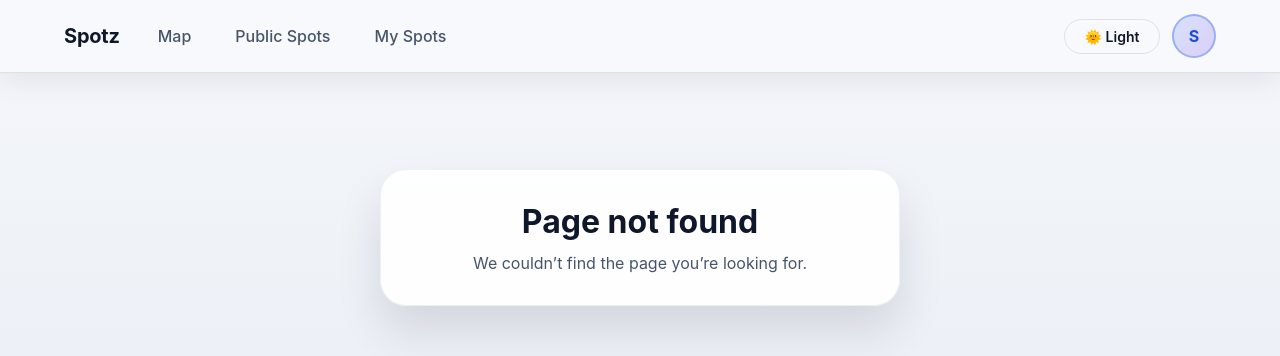
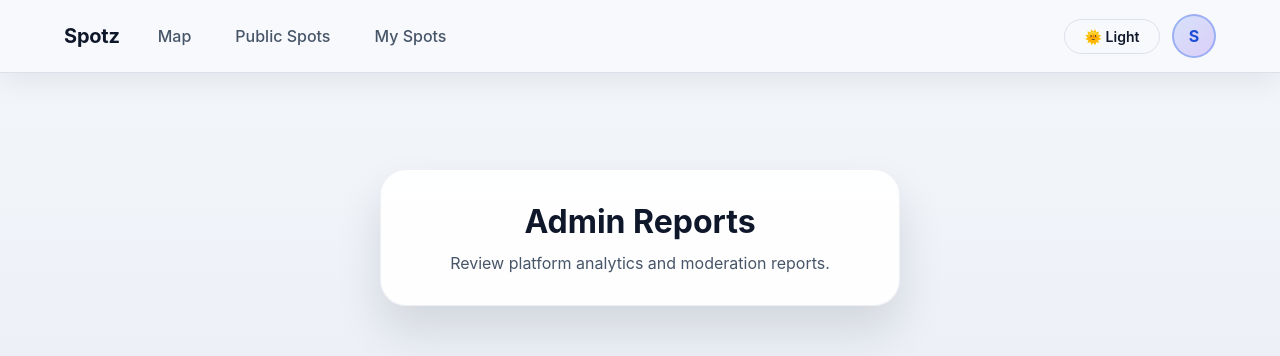
Before and after one commit to Eduardsss/Spots, a React (Vite) app in the folder client/: page /admin/reports in a window 1280 px wide. Before the commit this address had no page. Shown: the top 356 px of the page. Built offline with nearby package versions, Linux system fonts and the light colour scheme; sample sign-in values are in the browser's storage.

Commit message:
Add admin reports page route

```diff
--- a/client/src/App.tsx
+++ b/client/src/App.tsx
@@ -7,6 +7,7 @@ import HomePage from './pages/HomePage';
 import MapPage from './pages/MapPage';
 import PublicSpotsPage from './pages/PublicSpotsPage';
 import MySpotsPage from './pages/MySpotsPage';
+import AdminReportsPage from './pages/AdminReportsPage';
 import { palette, radii, shadows, transitions } from './styles/theme';
 
 function Placeholder({ title, description }: { title: string; description?: string }) {
@@ -69,6 +70,14 @@ export default function App() {
             </ProtectedRoute>
           }
         />
+        <Route
+          path="admin/reports"
+          element={
+            <ProtectedRoute requireAdmin>
+              <AdminReportsPage />
+            </ProtectedRoute>
+          }
+        />
         <Route path="public" element={<PublicSpotsPage />} />
         <Route
           path="*"
--- a/client/src/components/ProtectedRoute.tsx
+++ b/client/src/components/ProtectedRoute.tsx
@@ -3,15 +3,31 @@ import { Navigate, useLocation } from 'react-router-dom';
 
 type ProtectedRouteProps = {
   children: ReactNode;
+  requireAdmin?: boolean;
 };
 
-export default function ProtectedRoute({ children }: ProtectedRouteProps) {
+export default function ProtectedRoute({ children, requireAdmin = false }: ProtectedRouteProps) {
   const location = useLocation();
   const token = typeof window !== 'undefined' ? localStorage.getItem('token') : null;
+  const storedUser =
+    typeof window !== 'undefined' ? localStorage.getItem('user') : null;
+  let user: { role?: string } | null = null;
+
+  if (storedUser) {
+    try {
+      user = JSON.parse(storedUser) as { role?: string };
+    } catch (error) {
+      user = null;
+    }
+  }
 
   if (!token) {
     return <Navigate to="/login" state={{ from: location }} replace />;
   }
 
+  if (requireAdmin && user?.role !== 'admin') {
+    return <Navigate to="/" replace />;
+  }
+
   return <>{children}</>;
 }
--- /dev/null
+++ b/client/src/pages/AdminReportsPage.tsx
@@ -0,0 +1,39 @@
+import { palette, radii, shadows, transitions } from '../styles/theme';
+
+export default function AdminReportsPage() {
+  return (
+    <main
+      style={{
+        padding: '64px 24px',
+        display: 'flex',
+        flexDirection: 'column',
+        gap: '12px',
+        alignItems: 'center',
+        textAlign: 'center',
+      }}
+    >
+      <div
+        className="spotz-card"
+        style={{
+          padding: '32px 40px',
+          maxWidth: '520px',
+          width: '100%',
+          borderRadius: radii.xl,
+          boxShadow: shadows.soft,
+          display: 'flex',
+          flexDirection: 'column',
+          gap: '12px',
+          alignItems: 'center',
+          transition: transitions.base,
+        }}
+      >
+        <h2 style={{ margin: 0, fontSize: '32px', color: palette.textPrimary }}>
+          Admin Reports
+        </h2>
+        <p style={{ margin: 0, color: palette.textSecondary }}>
+          Review platform analytics and moderation reports.
+        </p>
+      </div>
+    </main>
+  );
+}
```
